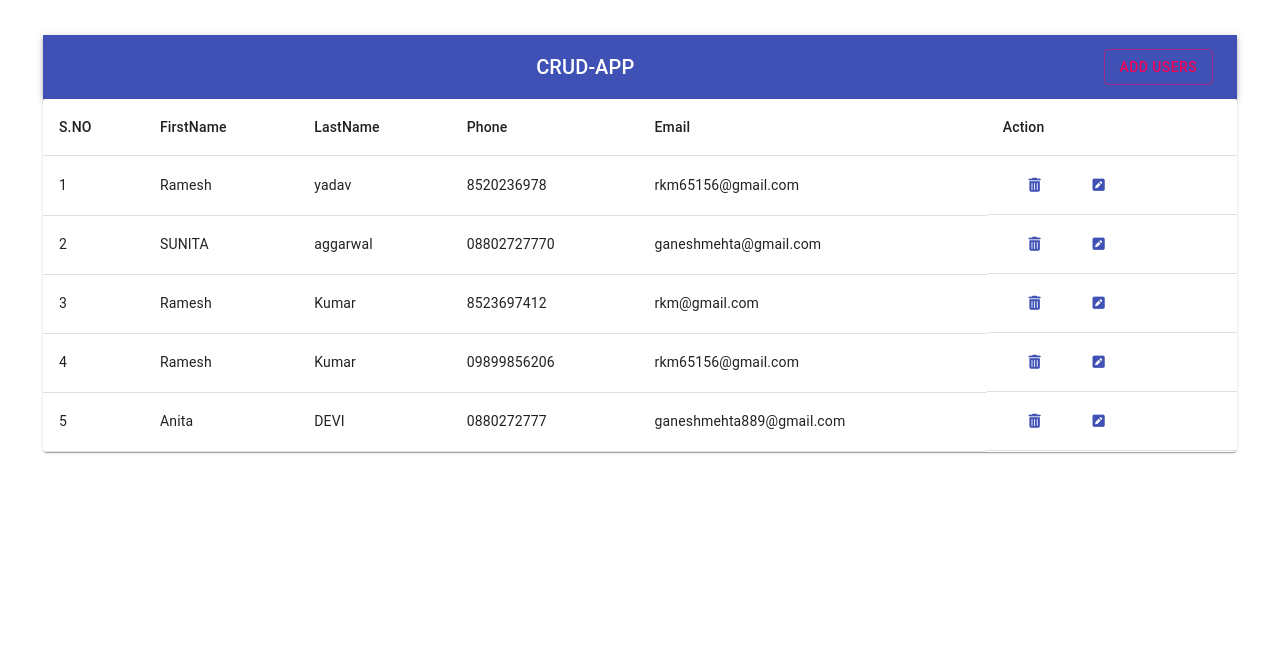
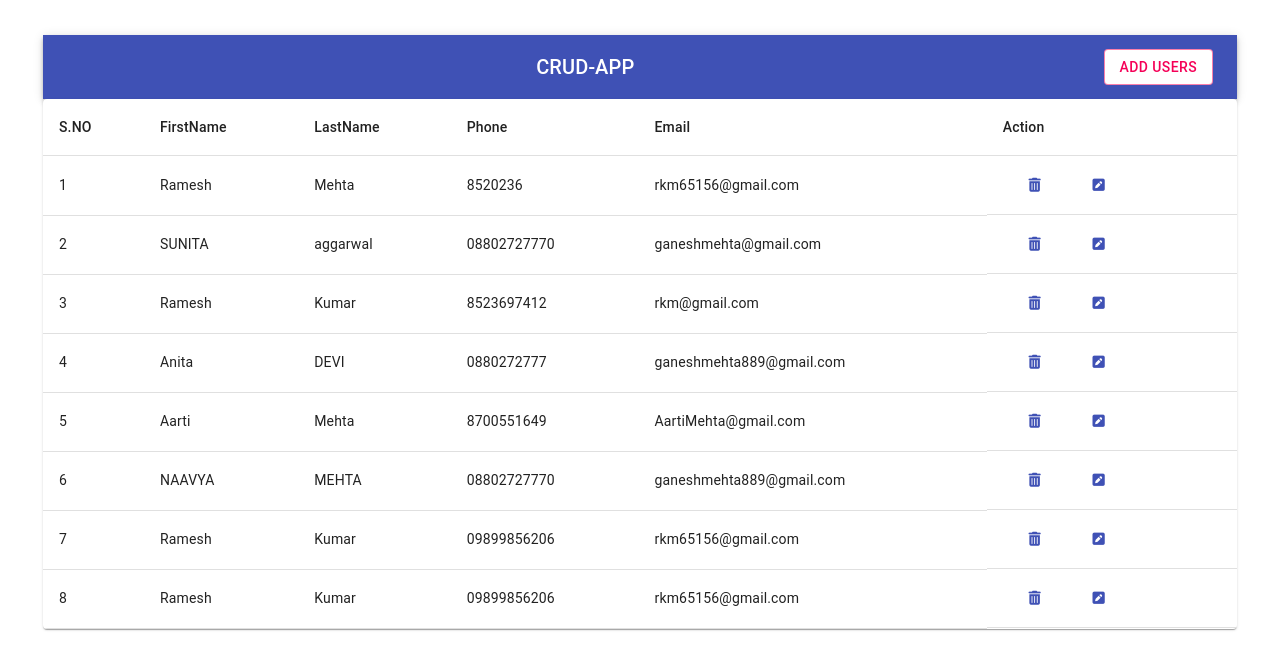
Before and after one commit to RAMESH1259/CrupApplication, a React (Create React App) app: page /home in a window 1280 px wide. Shown: the top 670 px of the page. Built offline with nearby package versions, Linux system fonts and the light colour scheme; data requests are answered from the project's data file.

Commit message:
updated code

```diff
--- a/db.json
+++ b/db.json
@@ -2,9 +2,9 @@
   "posts": [
     {
       "firstName": "Ramesh",
-      "lastName": "yadav",
+      "lastName": "Mehta",
       "email": "rkm65156@gmail.com",
-      "phone": "8520236978",
+      "phone": "8520236",
       "id": 13
     },
     {
@@ -22,18 +22,39 @@
       "id": 16
     },
     {
-      "firstName": "Ramesh",
-      "lastName": "Kumar",
-      "email": "rkm65156@gmail.com",
-      "phone": "09899856206",
-      "id": 18
-    },
-    {
       "firstName": "Anita",
       "lastName": "DEVI",
       "email": "ganeshmehta889@gmail.com",
       "phone": "0880272777",
       "id": 19
+    },
+    {
+      "firstName": "Aarti",
+      "lastName": "Mehta",
+      "email": "AartiMehta@gmail.com",
+      "phone": "8700551649",
+      "id": 20
+    },
+    {
+      "firstName": "NAAVYA",
+      "lastName": "MEHTA",
+      "email": "ganeshmehta889@gmail.com",
+      "phone": "08802727770",
+      "id": 21
+    },
+    {
+      "firstName": "Ramesh",
+      "lastName": "Kumar",
+      "email": "rkm65156@gmail.com",
+      "phone": "09899856206",
+      "id": 22
+    },
+    {
+      "firstName": "Ramesh",
+      "lastName": "Kumar",
+      "email": "rkm65156@gmail.com",
+      "phone": "09899856206",
+      "id": 23
     }
   ],
   "comments": [],
--- a/src/Modal/EditModal.js
+++ b/src/Modal/EditModal.js
@@ -4,12 +4,12 @@ import React from "react";
 import { useState } from "react";
 import Dialog from "@material-ui/core/Dialog";
 import Button from "@material-ui/core/Button";
-import DialogContent from '@material-ui/core/DialogContent';
+import DialogContent from "@material-ui/core/DialogContent";
 const useStyles = makeStyles((theme) => ({
   root: {
-    '& > *': {
+    "& > *": {
       margin: theme.spacing(1),
-      width: '25ch',
+      width: "25ch",
     },
   },
 }));
@@ -39,12 +39,9 @@ export default function Customized(props) {
   const classes = useStyles();
   const btnStyle = { marginTop: 20, width: 200, spacing: 10 };
   return (
-    <div >
+    <div>
       <Button color="primary" onClick={() => handleClickOpen()}>
-        <i
-          class="fa fa-pencil-square"
-          aria-hidden="true"
-        ></i>
+        <i class="fa fa-pencil-square" aria-hidden="true"></i>
       </Button>
       <Dialog
         onClose={handleClose}
@@ -54,11 +51,7 @@ export default function Customized(props) {
         onChange={onchangehandler}
       >
         <DialogContent dividers>
-          <form
-          className={classes.root}
-            noValidate
-            autoComplete="off"
-          >
+          <form className={classes.root} noValidate autoComplete="off">
             <TextField
               label="FirstName"
               value={personDetails.firstName}
@@ -89,7 +82,10 @@ export default function Customized(props) {
               style={btnStyle}
               variant="contained"
               color="primary"
-              onClick={(e) => [handleClose(), props.onsubmithandler(personDetails)]}
+              onClick={(e) => [
+                handleClose(),
+                props.onsubmithandler(personDetails),
+              ]}
             >
               Submit
             </Button>
--- a/src/Modal/dailogs.js
+++ b/src/Modal/dailogs.js
@@ -7,6 +7,7 @@ import { withStyles } from "@material-ui/core/styles";
 import Button from "@material-ui/core/Button";
 import Dialog from "@material-ui/core/Dialog";
 import MuiDialogContent from "@material-ui/core/DialogContent";
+import { red } from "@material-ui/core/colors";
 
 const useStyles = makeStyles((theme) => ({
   root: {
@@ -48,6 +49,10 @@ export default function CustomizedDialogs(props) {
   };
   const onsubmithandler = async (e) => {
     e.preventDefault();
+    if(!personDetails.length) {
+      alert("please fill the all field")
+    }
+    else{
     const Add = await Axios.post("http://localhost:3002/posts", personDetails);
     if (Add.status == 201) {
       props.getUserdetails()
@@ -56,6 +61,8 @@ export default function CustomizedDialogs(props) {
     else {
       alert(Add.statusText || "Ntwork error")
     }
+    handleClose()
+  }
   };
 
   const handleClickOpen = () => {
@@ -66,6 +73,7 @@ export default function CustomizedDialogs(props) {
   };
   const classes = useStyles();
   const btnStyle = { marginTop: 20, width: 200 }
+  // const btnStyle1={background-color:red}
 
   return (
     <div>
@@ -77,15 +85,14 @@ export default function CustomizedDialogs(props) {
         aria-labelledby="customized-dialog-title"
         open={open}
       >
-
         <DialogContent dividers>
-          <form onChange={onchangehandler} onSubmit={onsubmithandler} className={classes.root} noValidate autoComplete="off">
+          <form type='submit' onChange={onchangehandler} onSubmit={onsubmithandler} className={classes.root} noValidate autoComplete="off">
             <TextField label='FirstName' value={personDetails.firstName} name='firstName' id="standard-basic" />
             <TextField label='LastName' value={personDetails.lastName} name='lastName' id="standard-basic" />
             <TextField label='Email' value={personDetails.email} name='email' type='Email' id="standard-basic" />
             <TextField label='Phone' value={personDetails.phone} name='phone' id="standard-basic" />
-            <Button type='submit' style={btnStyle} variant='contained' color='secondary' onClick={handleClose}>Submit</Button>
-            <Button type='submit' style={btnStyle} variant='contained' color='secondary' onClick={handleClose} >Cancel</Button>
+            <Button type='submit' style={btnStyle} variant='contained' color='primary' >Submit</Button>
+            <Button style={btnStyle} variant='contained' color='secondary' onClick={handleClose} >Cancel</Button>
           </form>
         </DialogContent>
       </Dialog>
--- a/src/index.css
+++ b/src/index.css
@@ -5,3 +5,13 @@ div#root
 th.MuiTableCell-root.MuiTableCell-body.custom {
   display: flex;
 }
+/* .MuiButtonBase-root
+{
+  background-color: brown;
+} */
+button.MuiButtonBase-root.MuiButton-root.MuiButton-outlined.MuiButton-outlinedSecondary {
+  background-color: white;
+}
+.MuiDialogContent-root.MuiDialogContent-dividers {
+  width: 432px;
+}
```
